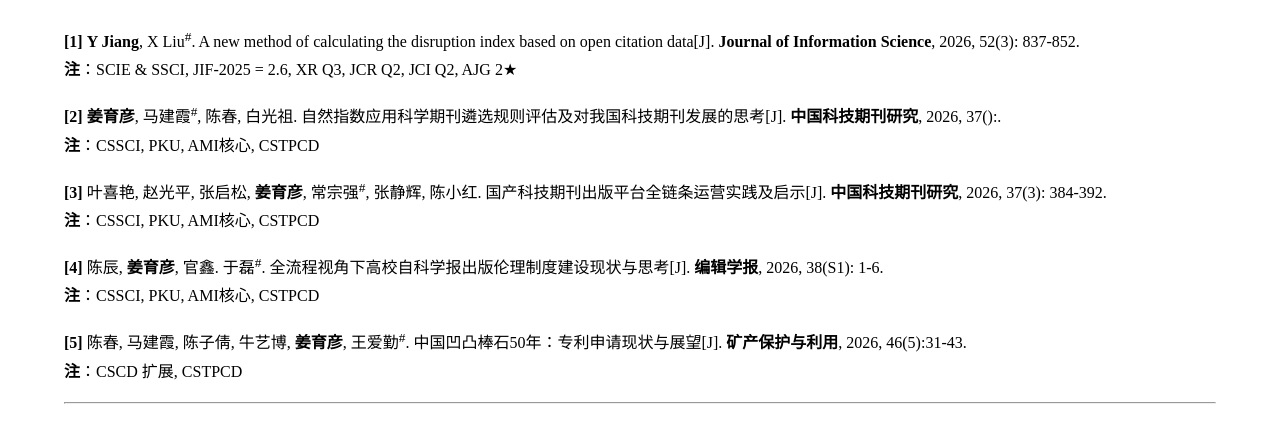
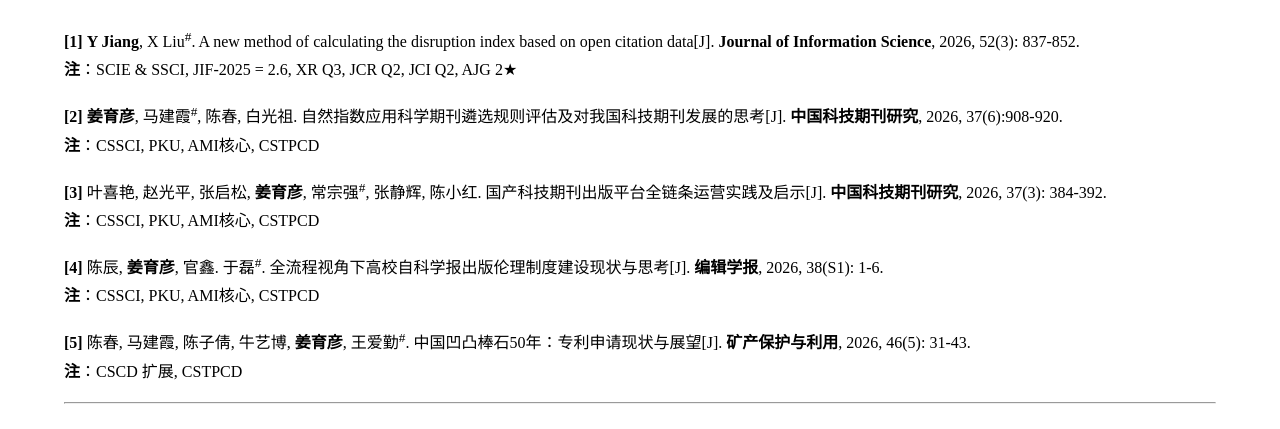
Before and after one commit to jiang-yuyan/Yuyan-Jiang-CV, a Jekyll site: the page built from publication/publications-zh.md, in a window 1280 px wide and 900 px high. Shown: the part 301-730 px from the top of the window. Built offline with Jekyll 4.4.1, drawn with Linux system fonts in a browser that asks for light colours.

Commit message:
Update Publication

```diff
--- a/publication/publications-zh.md
+++ b/publication/publications-zh.md
@@ -16,7 +16,7 @@ title: publications-zh
 <a href="https://journals.sagepub.com/doi/abs/10.1177/01655515241263545" style="text-decoration:none; color:inherit;">**[1]**</a> **Y Jiang**, X Liu<sup>#</sup>. A new method of calculating the disruption index based on open citation data[J]. **Journal of Information Science**, 2026, 52(3): 837-852.
 **注**：SCIE & SSCI, JIF-2025 = 2.6, XR Q3, JCR Q2, JCI Q2, AJG 2★
 
-<a href="" style="text-decoration:none; color:inherit;">**[2]**</a> **姜育彦**, 马建霞<sup>#</sup>, 陈春, 白光祖. 自然指数应用科学期刊遴选规则评估及对我国科技期刊发展的思考[J]. **中国科技期刊研究**, 2026, 37():.
+<a href="" style="text-decoration:none; color:inherit;">**[2]**</a> **姜育彦**, 马建霞<sup>#</sup>, 陈春, 白光祖. 自然指数应用科学期刊遴选规则评估及对我国科技期刊发展的思考[J]. **中国科技期刊研究**, 2026, 37(6):908-920.
 **注**：CSSCI, PKU, AMI核心, CSTPCD
 
 <a href="https://www.cjstp.cn/CN/Y2026/V37/I3/384" style="text-decoration:none; color:inherit;">**[3]**</a> 叶喜艳, 赵光平, 张启松, **姜育彦**, 常宗强<sup>#</sup>, 张静辉, 陈小红. 国产科技期刊出版平台全链条运营实践及启示[J]. **中国科技期刊研究**, 2026, 37(3): 384-392.
@@ -25,7 +25,7 @@ title: publications-zh
 <a href="" style="text-decoration:none; color:inherit;">**[4]**</a> 陈辰, **姜育彦**, 官鑫. 于磊<sup>#</sup>. 全流程视角下高校自科学报出版伦理制度建设现状与思考[J]. **编辑学报**, 2026, 38(S1): 1-6.
 **注**：CSSCI, PKU, AMI核心, CSTPCD
 
-<a href="http://kcbhyly.xml-journal.net/article/doi/10.13779/j.cnki.issn1001-0076.2026.09.003" style="text-decoration:none; color:inherit;">**[5]**</a> 陈春, 马建霞, 陈子倩, 牛艺博, **姜育彦**, 王爱勤<sup>#</sup>. 中国凹凸棒石50年：专利申请现状与展望[J]. **矿产保护与利用**, 2026, 46(5):31-43.
+<a href="http://kcbhyly.xml-journal.net/article/doi/10.13779/j.cnki.issn1001-0076.2026.09.003" style="text-decoration:none; color:inherit;">**[5]**</a> 陈春, 马建霞, 陈子倩, 牛艺博, **姜育彦**, 王爱勤<sup>#</sup>. 中国凹凸棒石50年：专利申请现状与展望[J]. **矿产保护与利用**, 2026, 46(5): 31-43.
 **注**：CSCD 扩展, CSTPCD
 
 ---
```
Also changed, not shown: publication/publications.md (+2 -2 lines).
